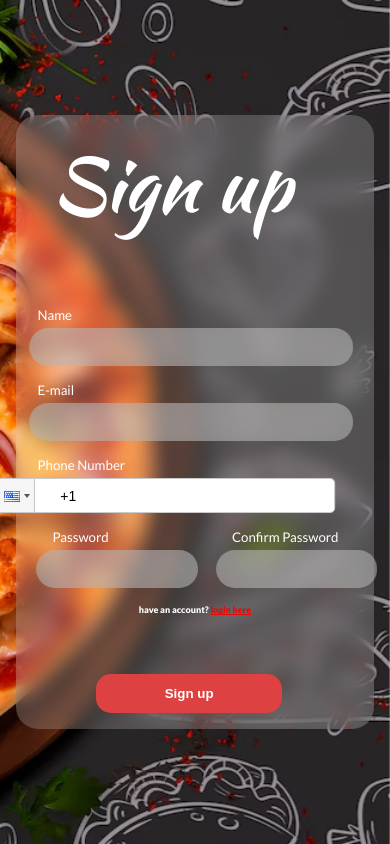
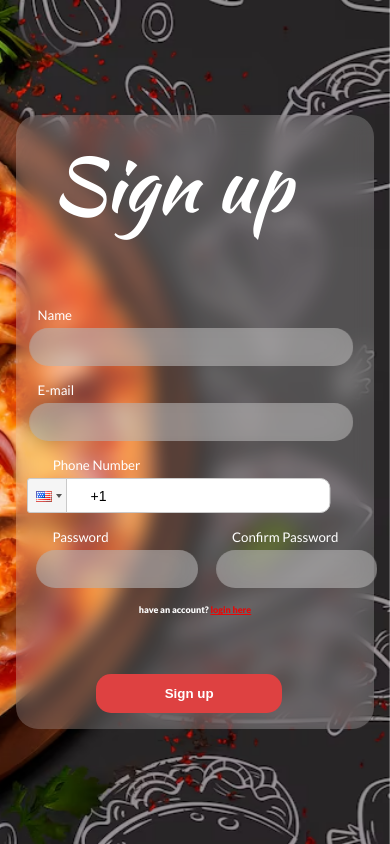
Before and after one commit to SoumikGhosh111/In-wood, a React (Create React App) app: page /register in a window 390 px wide. Built offline with nearby package versions, Linux system fonts and the light colour scheme; no server answers.

Commit message:
ph_input responsive

```diff
--- a/src/LoginComponent/Signup/Signup.css
+++ b/src/LoginComponent/Signup/Signup.css
@@ -19,6 +19,11 @@
     padding: 0 !important;
 } */
 
+.ph-num{
+    padding: 0;
+    margin: 0;
+    /* padding-left: 1rem; */
+}
 
 /* media queries */
 @media screen and (max-width: 768px){
@@ -35,6 +40,16 @@
         margin-left: 2.5rem;
         /* border: 1px solid red; */
     }
+    .input-ph-no{
+        padding-left: 2rem;
+
+    }
+    .ph-num{
+        padding: 0;
+        margin: 0;
+        padding-left: 1rem;
+    }
+
 }
 
 
--- a/src/LoginComponent/Signup/Signup.js
+++ b/src/LoginComponent/Signup/Signup.js
@@ -143,14 +143,18 @@ function Signup() {
                                 // ref={loginNameRef}
                                 />
                             </div>
-                             <div className="form__group">
-                                <h5>Phone Number</h5>
+                            {/* need to do it this way bcz the standard css is not working h5 tag is just sliding in the right for some reason */}
+                            <div className='form__group ph-num'>
+                                <h5 >Phone Number</h5>
+                            </div>
+                             <div className="form__group input-ph-no" >
+
                                 <PhoneInput
                                     country={'us'}
                                     onlyCountries={['in', 'us']}
                                     value={phone}
                                     onChange={phone => setPhone(phone)}
-                                    inputStyle={{width: '90%'}}
+                                    inputStyle={{width: window.innerWidth > 768 ? '90%' : '88%', borderRadius: '10px'}}
                                 />
                             </div>
                             <div className='passBox' > {/* style={{ display: 'flex', marginTop: "4.5vh" }} */}
```
